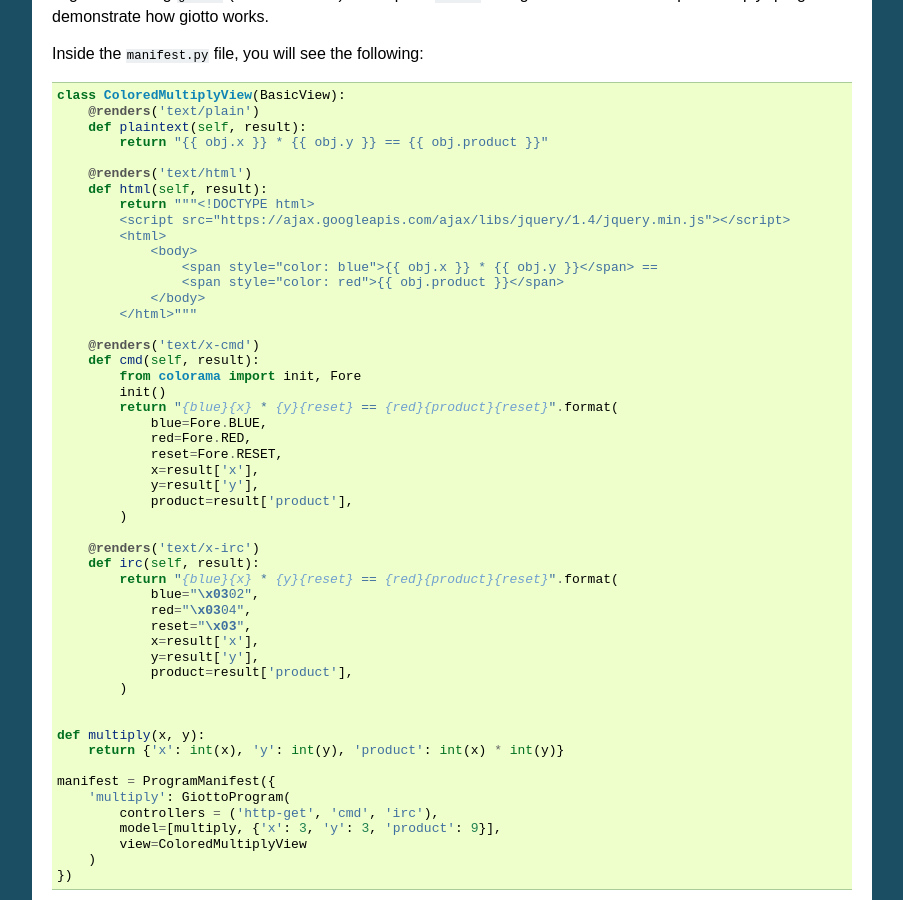
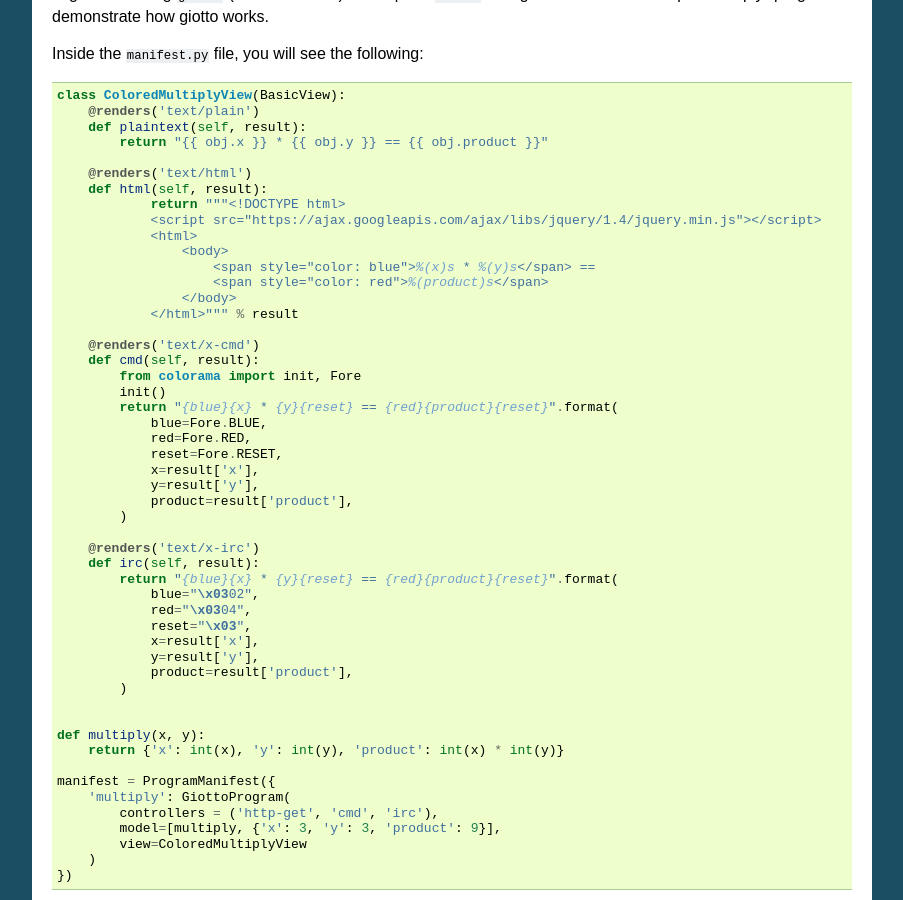
Before and after one commit to priestc/giotto, a Sphinx documentation site: the page built from docs/tutorial.rst, in a window 1280 px wide and 900 px high, scrolled down 613 px. Shown: the whole window, without its empty margins (198-1101 px from the left). Built offline with Sphinx 7.4.7, drawn with Linux system fonts in a browser that asks for light colours.

Commit message:
fixed demo

```diff
--- a/docs/tutorial.rst
+++ b/docs/tutorial.rst
@@ -43,14 +43,14 @@ Inside the ``manifest.py`` file, you will see the following::
 
         @renders('text/html')
         def html(self, result):
-            return """<!DOCTYPE html>
-            <script src="https://ajax.googleapis.com/ajax/libs/jquery/1.4/jquery.min.js"></script>
-            <html>
-                <body>
-                    <span style="color: blue">{{ obj.x }} * {{ obj.y }}</span> ==
-                    <span style="color: red">{{ obj.product }}</span>
-                </body>
-            </html>"""
+                return """<!DOCTYPE html>
+                <script src="https://ajax.googleapis.com/ajax/libs/jquery/1.4/jquery.min.js"></script>
+                <html>
+                    <body>
+                        <span style="color: blue">%(x)s * %(y)s</span> ==
+                        <span style="color: red">%(product)s</span>
+                    </body>
+                </html>""" % result
 
         @renders('text/x-cmd')
         def cmd(self, result):
```
Also changed, not shown: 1 other file.
